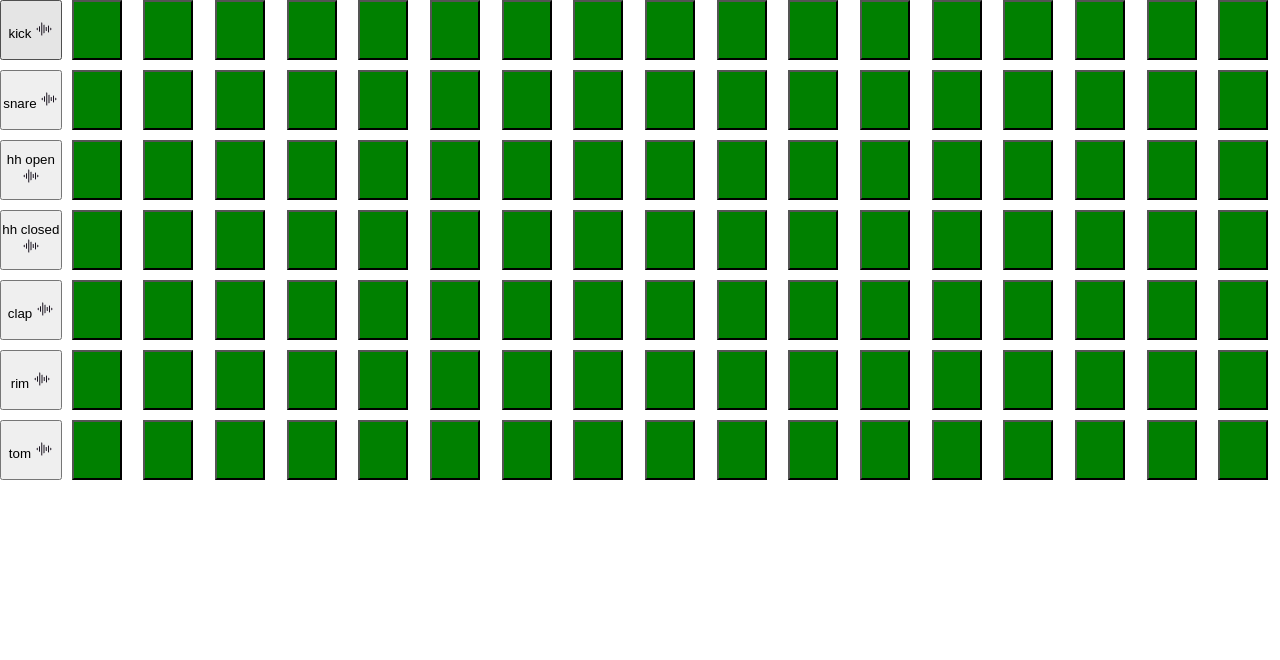
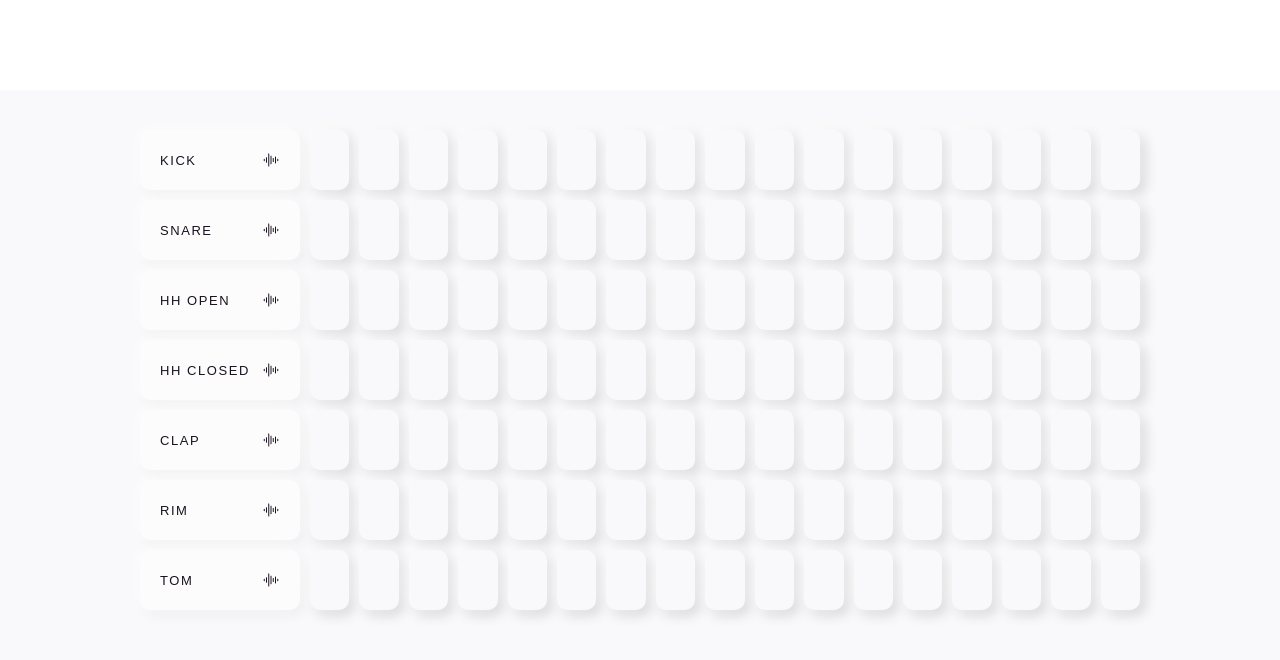
Before and after one commit to robinho1989/la-bit-machina, a React (Vite) app: page / in a window 1280 px wide. Shown: the top 660 px of the page. Built offline with nearby package versions, Linux system fonts and the light colour scheme.

Commit message:
layout finished

```diff
--- a/index.html
+++ b/index.html
@@ -1,13 +1,19 @@
 <!DOCTYPE html>
 <html lang="en">
+
 <head>
   <meta charset="UTF-8" />
   <link rel="icon" type="image/svg+xml" href="/vite.svg" />
   <meta name="viewport" content="width=device-width, initial-scale=1.0" />
-    <title>Vite + React + TS</title>
+  <link rel="preconnect" href="https://fonts.googleapis.com">
+  <link rel="preconnect" href="https://fonts.gstatic.com" crossorigin>
+  <link href="https://fonts.googleapis.com/css2?family=Open+Sans:wght@400;500;700&display=swap" rel="stylesheet">
+  <title>La-bit-machina</title>
 </head>
+
 <body>
   <div id="root"></div>
   <script type="module" src="/src/main.tsx"></script>
 </body>
+
 </html>
--- a/src/components/actionButton/ActionButton.tsx
+++ b/src/components/actionButton/ActionButton.tsx
@@ -2,11 +2,11 @@ interface ButtonProps {
 	text: string;
 	image: string;
 }
-import styles from './actionButton.module.css'
+import styles from './actionButton.module.css';
 export const ActionButton = ({ text, image }: ButtonProps) => {
 	return (
 		<button className={styles.actionButton}>
-			{text} <img src={image} alt='Icon' />
+			<p>{text}</p> <img src={image} alt='Icon' />
 		</button>
 	);
 };
--- a/src/components/actionButton/actionButton.module.css
+++ b/src/components/actionButton/actionButton.module.css
@@ -1,5 +1,20 @@
-.actionButton{
-    height: 100%;
-    max-width: 160px;
-    width: 100%;
+.actionButton {
+	background-color: var(--firstColor);
+	border: none;
+	border-radius: 10px;
+	box-shadow: -2px -2px 13px rgba(255, 255, 255, 0.8),
+		5px 5px 13px rgba(0, 0, 0, 0.05);
+	display: inline-flex;
+	align-items: center;
+	justify-content: space-between;
+	height: 100%;
+	padding: 20px;
+	width: 100%;
 }
+.actionButton > p {
+	color: var(--fourthColor);
+	font-size: 13px;
+	font-weight: 500;
+	letter-spacing: 0.12em;
+	text-transform: uppercase;
+}
--- a/src/components/app/app.module.css
+++ b/src/components/app/app.module.css
@@ -0,0 +1,5 @@
+.appContainer {
+	background-color: var(--secondColor);
+	padding: 40px 140px 100px 140px;
+	width: 100%;
+}
--- a/src/components/drumContainer/DrumContainer.tsx
+++ b/src/components/drumContainer/DrumContainer.tsx
@@ -22,7 +22,7 @@ export const DrumContainer = () => {
 							{col === 0 ? (
 								<ActionButton text={row.buttonName} image={row.icon} />
 							) : (
-								<SoundButton/>
+								<SoundButton />
 							)}
 						</li>
 					))
--- a/src/components/drumContainer/drumContainer.module.css
+++ b/src/components/drumContainer/drumContainer.module.css
@@ -1,10 +1,16 @@
 .gridContainer {
 	display: grid;
-	grid-template-columns: repeat(18, 1fr);
+	grid-template-columns: 100px repeat(17, 1fr);
 	grid-template-rows: repeat(7, 1fr);
 	gap: 10px;
 }
 .gridItem {
+	height: 60px;
 	list-style: none;
-    height: 60px;
 }
+
+@media (min-width: 1200px) {
+	.gridContainer {
+		grid-template-columns: 160px repeat(17, 1fr);
+	}
+}
--- a/src/components/soundButton/soundButton.module.css
+++ b/src/components/soundButton/soundButton.module.css
@@ -1,6 +1,9 @@
 .musicButton {
-	background-color: green;
+	border: none;
+	border-radius: 10px;
+	background-color: var(--secondColor);
+	box-shadow: -2px -2px 13px rgba(255, 255, 255, 0.8),
+		5px 5px 13px rgba(0, 0, 0, 0.15);
 	height: 100%;
-	max-width: 50px;
 	width: 100%;
 }
--- a/src/index.css
+++ b/src/index.css
@@ -1,5 +1,27 @@
-*{
-  box-sizing: border-box;
-  margin: 0;
-  padding: 0;
+* {
+	box-sizing: border-box;
+	margin: 0;
+	padding: 0;
 }
+body,
+html,
+#root {
+	height: 100%;
+	width: 100%;
+}
+:root {
+	--bodyBacground: #f5f5f5;
+	--firstColor: rgb(253, 252, 253);
+	--secondColor: rgb(249, 248, 250);
+	--thirdColor: rgb(191, 190, 193);
+	--fourthColor: rgb(24, 18, 30);
+	--fifthColor: rgb(132, 42, 221);
+}
+#root {
+	display: flex;
+	align-items: center;
+	justify-content: center;
+}
+body {
+	font-family: 'Open Sans', sans-serif;
+}
```
Lines whose indentation alone changed are shown as unchanged.
